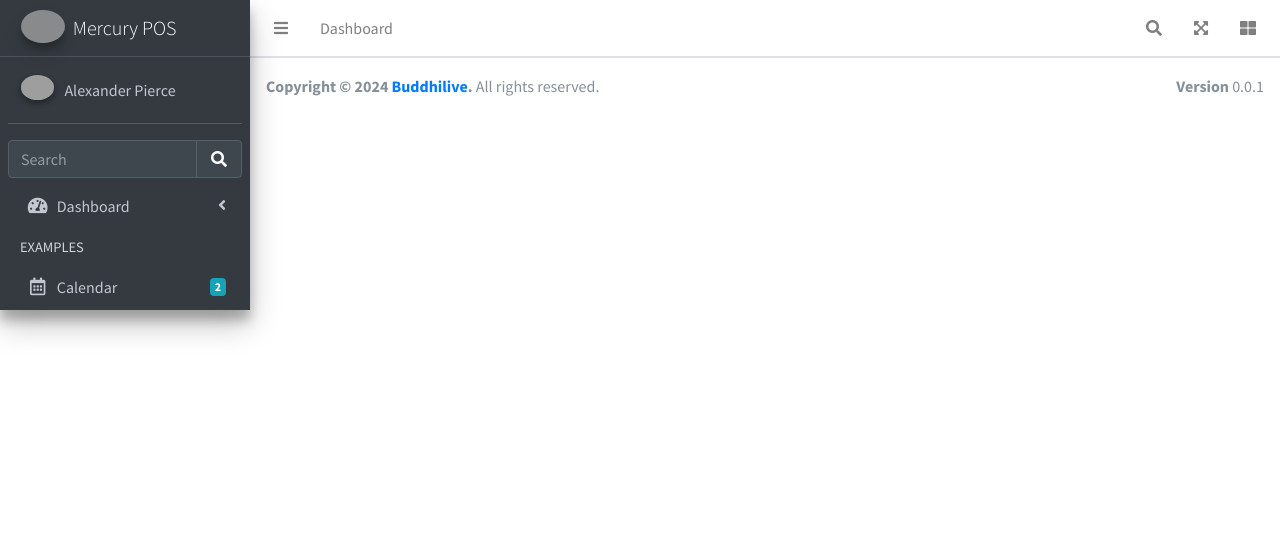
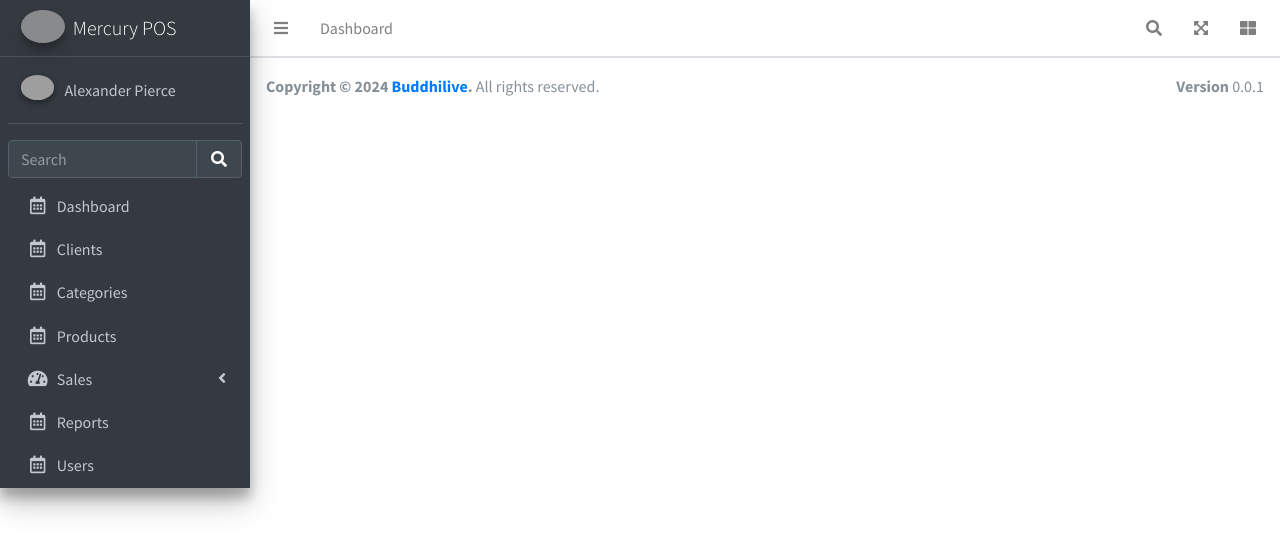
Before and after one commit to Buddhilive/mercury-pos, a PHP site: page / in a window 1280 px wide. Shown: the top 553 px of the page. Run offline with PHP 8.4, Linux system fonts and the light colour scheme; some libraries are stand-ins or nearby versions; grey boxes are pictures that could not be loaded.

Commit message:
Update navigations

```diff
--- a/views/modules/sidebar.php
+++ b/views/modules/sidebar.php
@@ -32,32 +32,74 @@
         <!-- Sidebar Menu -->
         <nav class="mt-2">
             <ul class="nav nav-pills nav-sidebar flex-column" data-widget="treeview" role="menu" data-accordion="false">
-                <!-- Add icons to the links using the .nav-icon class
-               with font-awesome or any other icon font library -->
+                <li class="nav-item">
+                    <a href="dashboard" class="nav-link">
+                        <i class="nav-icon far fa-calendar-alt"></i>
+                        <p>
+                            Dashboard
+                        </p>
+                    </a>
+                </li>
+                <li class="nav-item">
+                    <a href="clients" class="nav-link">
+                        <i class="nav-icon far fa-calendar-alt"></i>
+                        <p>
+                            Clients
+                        </p>
+                    </a>
+                </li>
+                <li class="nav-item">
+                    <a href="categories" class="nav-link">
+                        <i class="nav-icon far fa-calendar-alt"></i>
+                        <p>
+                            Categories
+                        </p>
+                    </a>
+                </li>
+                <li class="nav-item">
+                    <a href="products" class="nav-link">
+                        <i class="nav-icon far fa-calendar-alt"></i>
+                        <p>
+                            Products
+                        </p>
+                    </a>
+                </li>
                 <li class="nav-item">
                     <a href="#" class="nav-link">
                         <i class="nav-icon fas fa-tachometer-alt"></i>
                         <p>
-                            Dashboard
+                            Sales
                             <i class="right fas fa-angle-left"></i>
                         </p>
                     </a>
                     <ul class="nav nav-treeview">
                         <li class="nav-item">
-                            <a href="/" class="nav-link">
+                            <a href="create-sales" class="nav-link">
                                 <i class="far fa-circle nav-icon"></i>
-                                <p>Dashboard v1</p>
+                                <p>Create Sales</p>
+                            </a>
+                        </li>
+                        <li class="nav-item">
+                            <a href="sales" class="nav-link">
+                                <i class="far fa-circle nav-icon"></i>
+                                <p>All Sales</p>
                             </a>
                         </li>
                     </ul>
                 </li>
-                <li class="nav-header">EXAMPLES</li>
                 <li class="nav-item">
-                    <a href="../calendar.html" class="nav-link">
+                    <a href="reports" class="nav-link">
                         <i class="nav-icon far fa-calendar-alt"></i>
                         <p>
-                            Calendar
-                            <span class="badge badge-info right">2</span>
+                            Reports
+                        </p>
+                    </a>
+                </li>
+                <li class="nav-item">
+                    <a href="users" class="nav-link">
+                        <i class="nav-icon far fa-calendar-alt"></i>
+                        <p>
+                            Users
                         </p>
                     </a>
                 </li>
--- a/views/template.php
+++ b/views/template.php
@@ -30,7 +30,7 @@
                 $_GET["route"] == "users" ||
                 $_GET["route"] == "categories" ||
                 $_GET["route"] == "products" ||
-                $_GET["route"] == "client" ||
+                $_GET["route"] == "clients" ||
                 $_GET["route"] == "sales" ||
                 $_GET["route"] == "create-sales" ||
                 $_GET["route"] == "reports"
```
Also changed, not shown: .htaccess.
